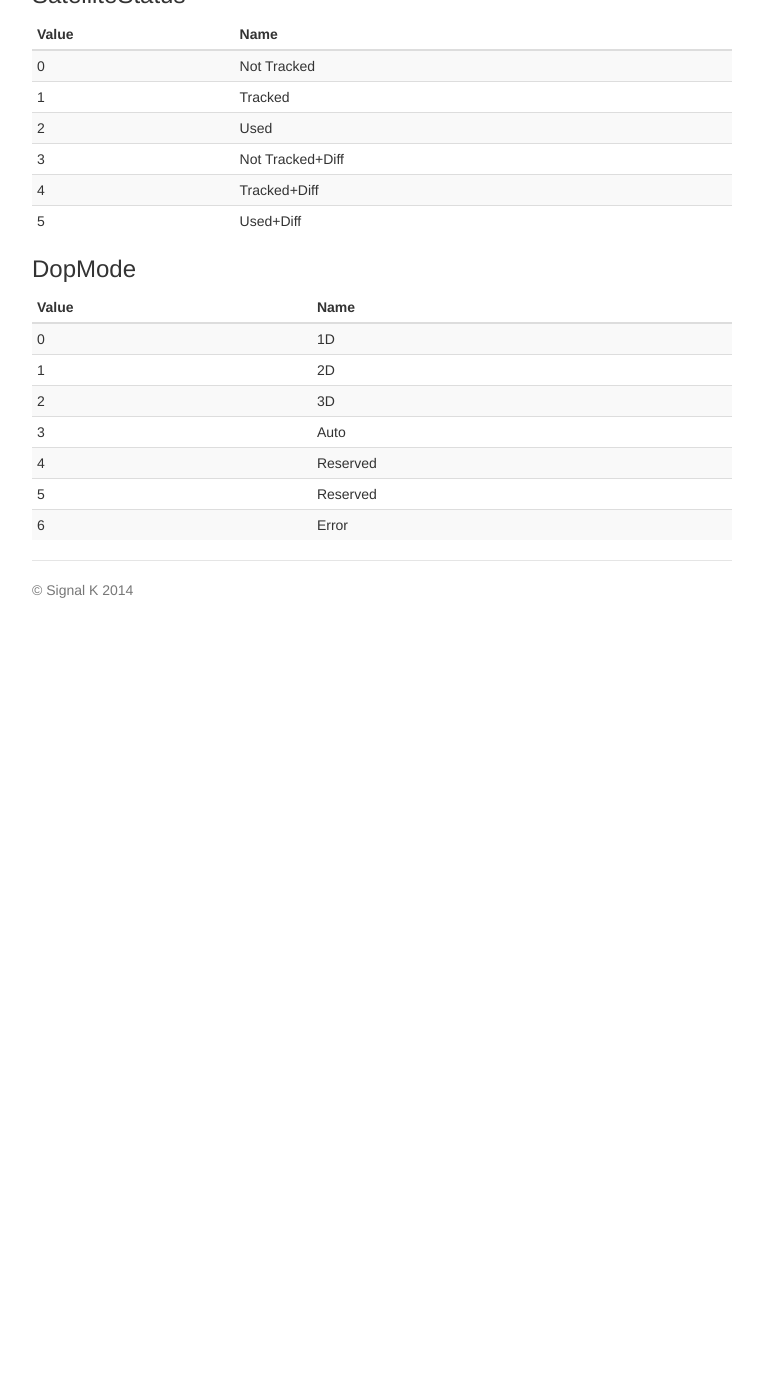
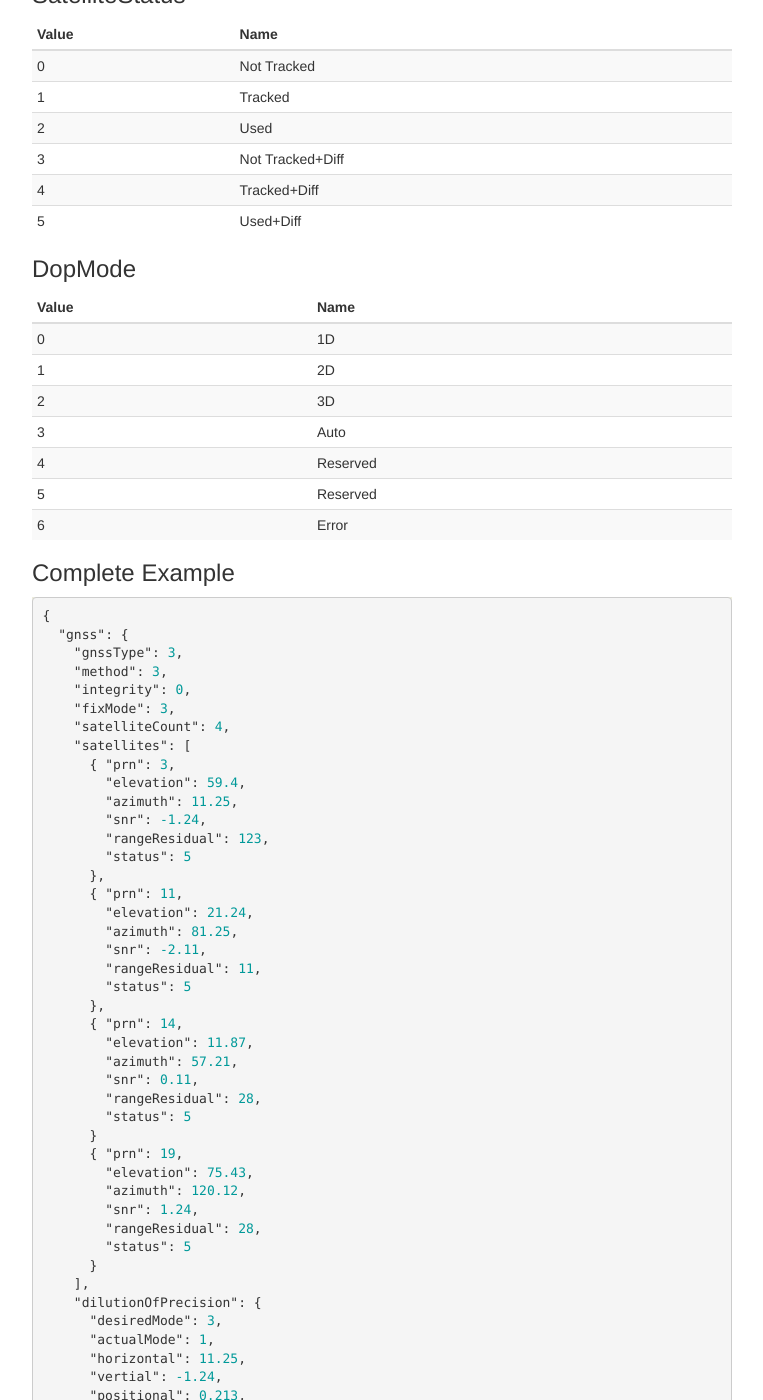
Before and after one commit to SignalK/signalk.github.io, a Jekyll site: the page built from api/gnss-field-guide.html, in a window 1280 px wide and 1400 px high, scrolled down 5140 px. Shown: the whole window, without its empty margins (258-1021 px from the left). Built offline with Jekyll 4.4.1, drawn with Linux system fonts in a browser that asks for light colours; nearby versions of some CDN libraries; Markdown is read by kramdown in place of the engine named in the settings; before the commit the page ends 5770 px from its top, so only the background shows below that; some of the changed text lies outside the part shown.

Commit message:
Added a GNSS example
TODO: Provide an example from actual collected data

```diff
--- a/api/gnss-field-guide.html
+++ b/api/gnss-field-guide.html
@@ -35,7 +35,7 @@
       <td>129029:8</td>
       <td>
         An integer identifying the integrity of the fix
-        {% highlight json %}{ "integrity": 3 }{% endhighlight %}
+        {% highlight json %}{ "integrity": 0 }{% endhighlight %}
       </td>
     </tr>
     <tr>
@@ -127,7 +127,7 @@
       <td>129029:14(8)</td>
       <td>
         Number of reference stations used in the fix. Also the size of the <code>referenceStations</code> collection
-        {% highlight json %}{ "referenceStationCount": 1 }{% endhighlight %}
+        {% highlight json %}{ "referenceStationCount": 3 }{% endhighlight %}
       </td>
     </tr>
     <tr>
@@ -409,3 +409,70 @@
     <tr><td>6</td><td>Error</th></tr>
   </tbody>
 </table>
+
+<h3>Complete Example</h3>
+{% highlight json %}
+{
+  "gnss": {
+    "gnssType": 3,
+    "method": 3,
+    "integrity": 0,
+    "fixMode": 3,
+    "satelliteCount": 4,
+    "satellites": [
+      { "prn": 3,
+        "elevation": 59.4,
+        "azimuth": 11.25,
+        "snr": -1.24,
+        "rangeResidual": 123,
+        "status": 5
+      },
+      { "prn": 11,
+        "elevation": 21.24,
+        "azimuth": 81.25,
+        "snr": -2.11,
+        "rangeResidual": 11,
+        "status": 5
+      },
+      { "prn": 14,
+        "elevation": 11.87,
+        "azimuth": 57.21,
+        "snr": 0.11,
+        "rangeResidual": 28,
+        "status": 5
+      }
+      { "prn": 19,
+        "elevation": 75.43,
+        "azimuth": 120.12,
+        "snr": 1.24,
+        "rangeResidual": 28,
+        "status": 5
+      }
+    ],
+    "dilutionOfPrecision": {
+      "desiredMode": 3,
+      "actualMode": 1,
+      "horizontal": 11.25,
+      "vertial": -1.24,
+      "positional": 0.213,
+      "time": 11.17
+    },
+    "geoidalSeparation": -11.35,
+    "referenceStationCount": 3,
+    "referenceStations": [
+      { "stationType": 0,
+        "stationId": 904,
+        "correctionAge": 11.25
+      },
+      { "stationType": 0,
+        "stationId": 411,
+        "correctionAge": 8.77
+      },
+      { "stationType": 0,
+        "stationId": 604,
+        "correctionAge": 19.08
+      }
+    ]
+  }
+}
+{% endhighlight %}
```
